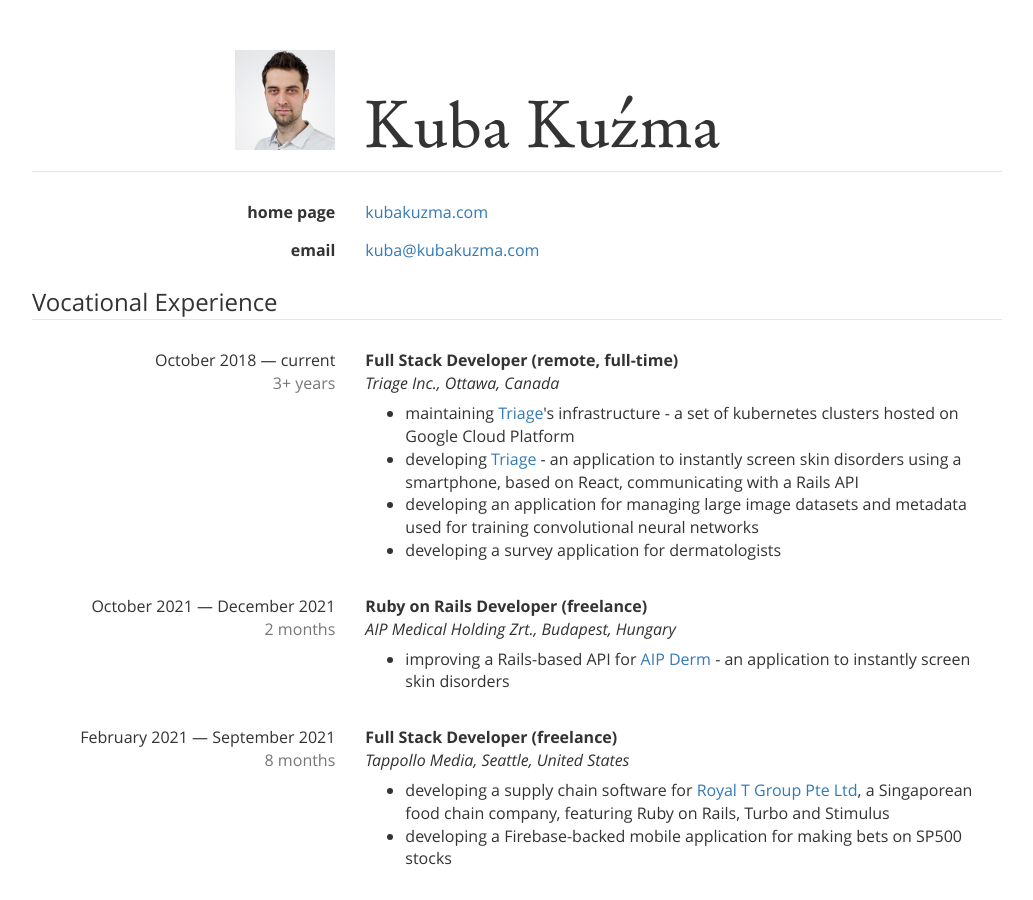
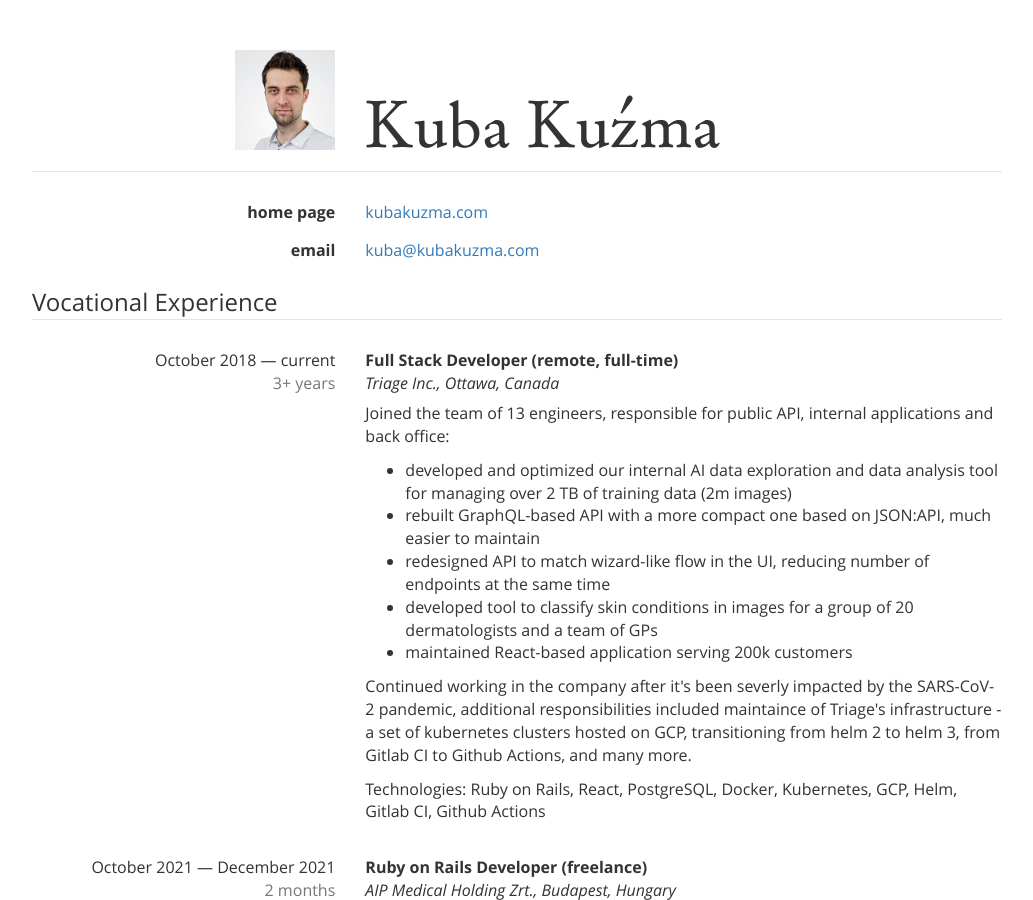
Before and after one commit to qoobaa/qoobaa.github.io, a Jekyll site: the page built from cv.html, in a window 1280 px wide and 900 px high. Shown: the whole window, without its empty margins (123-1156 px from the left). Built offline with Jekyll 4.4.1, drawn with Linux system fonts in a browser that asks for light colours.

Commit message:
improved Triage

```diff
--- a/cv.html
+++ b/cv.html
@@ -50,25 +50,46 @@ layout: default
         <p class="form-control-static">
           <strong>Full Stack Developer (remote, full-time)</strong><br>
           <em>Triage Inc., Ottawa, Canada</em><br>
+        </p>
+        <p>
+          Joined the team of 13 engineers, responsible for public API,
+          internal applications and back office:
           <ul>
             <li>
-              maintaining <a href="https://triage.com/">Triage</a>'s
-              infrastructure - a set of kubernetes clusters hosted on
-              Google Cloud Platform
+              developed and optimized our internal AI data exploration
+              and data analysis tool for managing over 2&nbsp;TB of
+              training data (2m images)
             </li>
             <li>
-             developing <a href="https://triage.com/">Triage</a>
-             - an application to instantly screen skin disorders using a
-             smartphone, based on React, communicating with a Rails API
+              rebuilt GraphQL-based API with a more compact one based
+              on JSON:API, much easier to maintain
             </li>
             <li>
-              developing an application for managing large image datasets and
-              metadata used for training convolutional neural networks
+              redesigned API to match wizard-like flow in the UI,
+              reducing number of endpoints at the same time
             </li>
             <li>
-              developing a survey application for dermatologists
+              developed tool to classify skin conditions
+              in images for a group of 20 dermatologists and a team of
+              GPs
+            </li>
+            <li>
+              maintained React-based application serving 200k
+              customers
             </li>
           </ul>
+        </p>
+        <p>
+          Continued working in the company after it's been severly
+          impacted by the SARS-CoV-2 pandemic, additional
+          responsibilities included maintaince of Triage's
+          infrastructure - a set of kubernetes clusters hosted on GCP,
+          transitioning from helm&nbsp;2 to helm&nbsp;3, from Gitlab
+          CI to Github Actions, and many more.
+        </p>
+        <p>
+          Technologies: Ruby on Rails, React, PostgreSQL, Docker,
+          Kubernetes, GCP, Helm, Gitlab CI, Github Actions
         </p>
       </div>
     </div>
```
